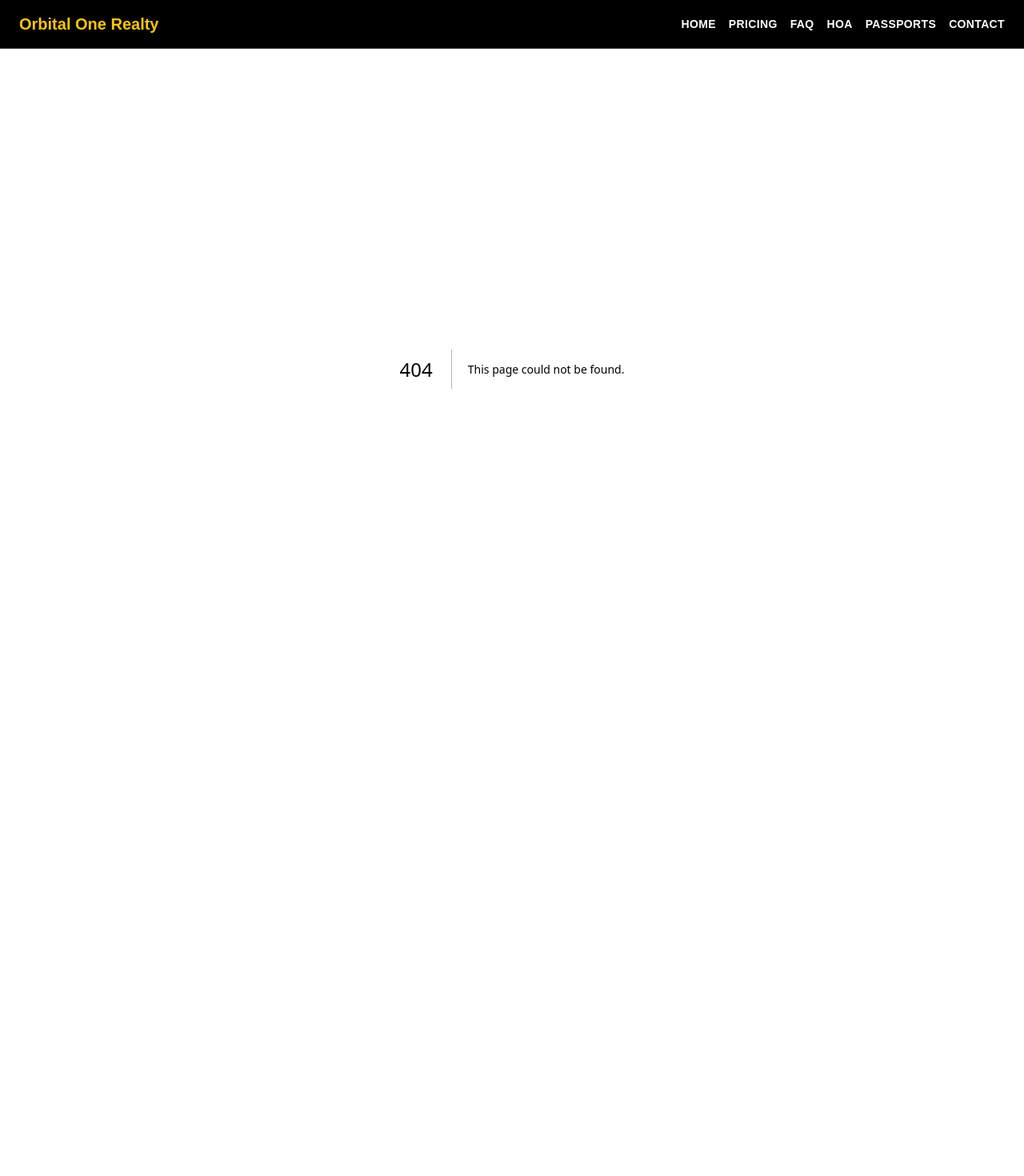
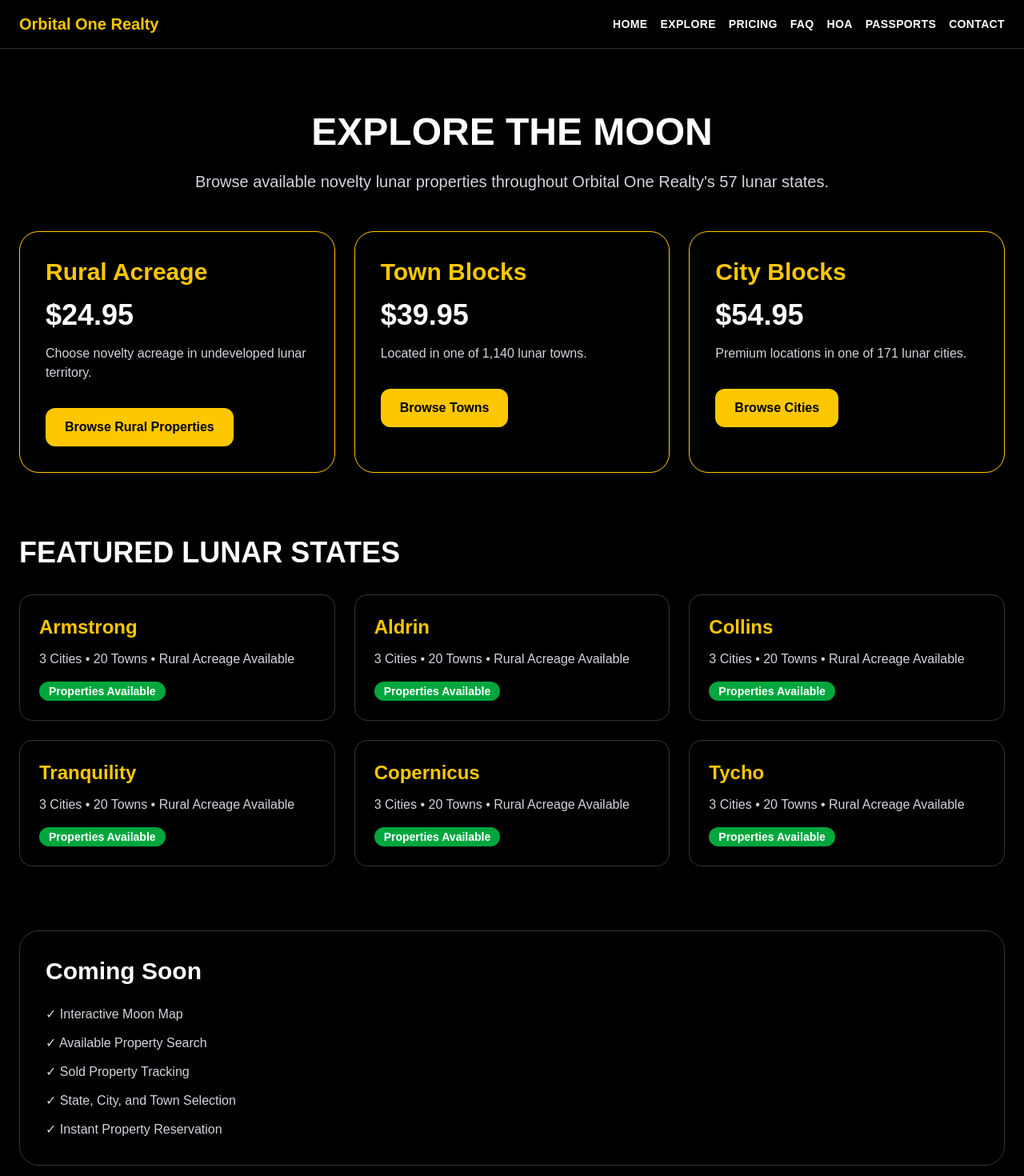
Before and after one commit to MiJoy2026/orbital-one-realty-clean, a Next.js app: page /explore in a window 1280 px wide. Before the commit this address had no page. Shown: the top 1470 px of the page at 80% size. Before the commit the page ends 861 px from the top, so only its background shows below. Built offline with nearby package versions, Linux system fonts and the light colour scheme.

Commit message:
Add explore moon page

```diff
--- /dev/null
+++ b/app/explore/page.tsx
@@ -0,0 +1,118 @@
+const states = [
+  "Armstrong",
+  "Aldrin",
+  "Collins",
+  "Tranquility",
+  "Copernicus",
+  "Tycho",
+];
+
+export default function ExplorePage() {
+  return (
+    <main className="min-h-screen bg-black px-6 py-20 text-white">
+      <div className="mx-auto max-w-7xl">
+        <h1 className="text-center text-5xl font-black uppercase">
+          Explore the Moon
+        </h1>
+
+        <p className="mt-6 text-center text-xl text-gray-300">
+          Browse available novelty lunar properties throughout Orbital One
+          Realty's 57 lunar states.
+        </p>
+
+        <div className="mt-12 grid gap-6 md:grid-cols-3">
+          <div className="rounded-3xl border border-yellow-400 p-8">
+            <h2 className="text-3xl font-black text-yellow-400">
+              Rural Acreage
+            </h2>
+
+            <p className="mt-4 text-4xl font-black">$24.95</p>
+
+            <p className="mt-4 text-gray-300">
+              Choose novelty acreage in undeveloped lunar territory.
+            </p>
+
+            <button className="mt-8 rounded-xl bg-yellow-400 px-6 py-3 font-bold text-black">
+              Browse Rural Properties
+            </button>
+          </div>
+
+          <div className="rounded-3xl border border-yellow-400 p-8">
+            <h2 className="text-3xl font-black text-yellow-400">
+              Town Blocks
+            </h2>
+
+            <p className="mt-4 text-4xl font-black">$39.95</p>
+
+            <p className="mt-4 text-gray-300">
+              Located in one of 1,140 lunar towns.
+            </p>
+
+            <button className="mt-8 rounded-xl bg-yellow-400 px-6 py-3 font-bold text-black">
+              Browse Towns
+            </button>
+          </div>
+
+          <div className="rounded-3xl border border-yellow-400 p-8">
+            <h2 className="text-3xl font-black text-yellow-400">
+              City Blocks
+            </h2>
+
+            <p className="mt-4 text-4xl font-black">$54.95</p>
+
+            <p className="mt-4 text-gray-300">
+              Premium locations in one of 171 lunar cities.
+            </p>
+
+            <button className="mt-8 rounded-xl bg-yellow-400 px-6 py-3 font-bold text-black">
+              Browse Cities
+            </button>
+          </div>
+        </div>
+
+        <section className="mt-20">
+          <h2 className="text-4xl font-black uppercase">
+            Featured Lunar States
+          </h2>
+
+          <div className="mt-8 grid gap-6 md:grid-cols-3">
+            {states.map((state) => (
+              <div
+                key={state}
+                className="rounded-2xl border border-white/20 p-6"
+              >
+                <h3 className="text-2xl font-bold text-yellow-400">
+                  {state}
+                </h3>
+
+                <p className="mt-3 text-gray-300">
+                  3 Cities • 20 Towns • Rural Acreage Available
+                </p>
+
+                <div className="mt-4">
+                  <span className="rounded-full bg-green-600 px-3 py-1 text-sm font-bold">
+                    Properties Available
+                  </span>
+                </div>
+              </div>
+            ))}
+          </div>
+        </section>
+
+        <section className="mt-20 rounded-3xl border border-white/20 p-8">
+          <h2 className="text-3xl font-black">
+            Coming Soon
+          </h2>
+
+          <ul className="mt-6 space-y-3 text-gray-300">
+            <li>✓ Interactive Moon Map</li>
+            <li>✓ Available Property Search</li>
+            <li>✓ Sold Property Tracking</li>
+            <li>✓ State, City, and Town Selection</li>
+            <li>✓ Instant Property Reservation</li>
+          </ul>
+        </section>
+      </div>
+    </main>
+  );
+}
--- a/app/layout.tsx
+++ b/app/layout.tsx
@@ -21,6 +21,7 @@ export default function RootLayout({
 
           <div className="flex flex-wrap gap-4 text-sm font-bold uppercase tracking-wide">
             <a href="/">Home</a>
+            <a href="/explore">Explore</a>
             <a href="/pricing">Pricing</a>
             <a href="/faq">FAQ</a>
             <a href="/hoa">HOA</a>
```
